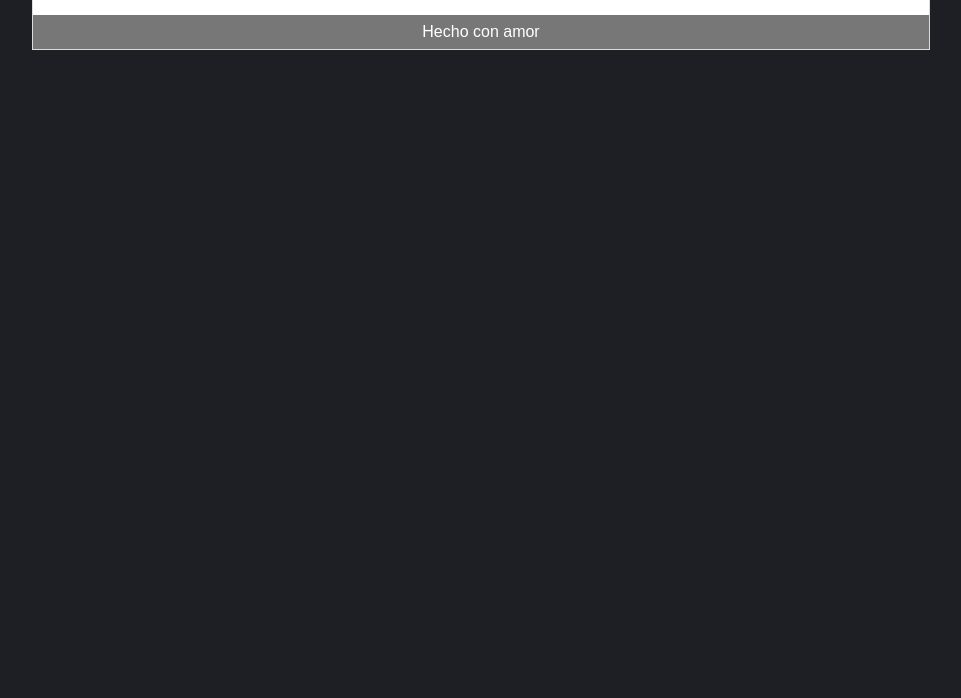
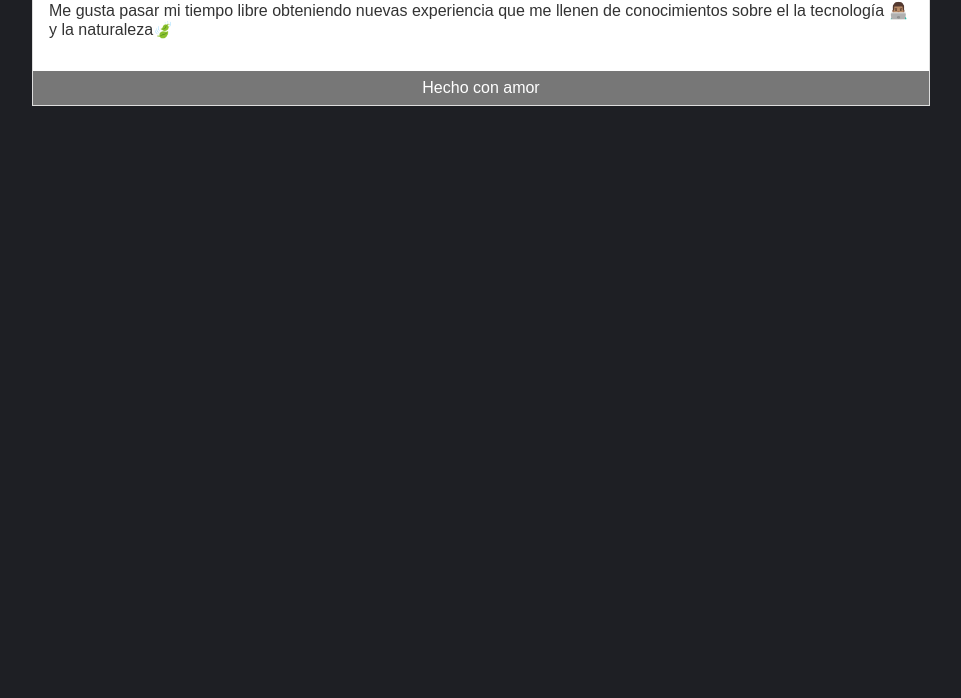
Before and after one commit to dczinil/dczinil.github.io, a plain HTML site: page index.html in a window 1280 px wide. Shown: the part 102-800 px from the top of the page, without its empty margins (159-1120 px from the left). Drawn offline with Linux system fonts and the light colour scheme.

Commit message:
agregando contenido a la biografia

```diff
--- a/index.html
+++ b/index.html
@@ -18,6 +18,11 @@
                 <h1>
                     Daniel Castillo
                 </h1>
+                <p>
+                Me gusta pasar mi tiempo libre obteniendo
+                nuevas experiencia que me llenen de conocimientos
+                sobre el la tecnología 👨🏽‍💻 y la naturaleza🍃
+                </p>
             </div>
             <div id="footer">
                 Hecho con amor
```
